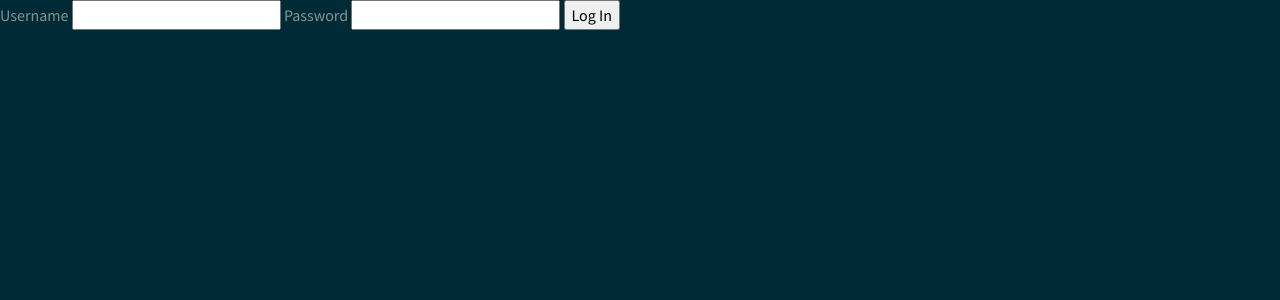
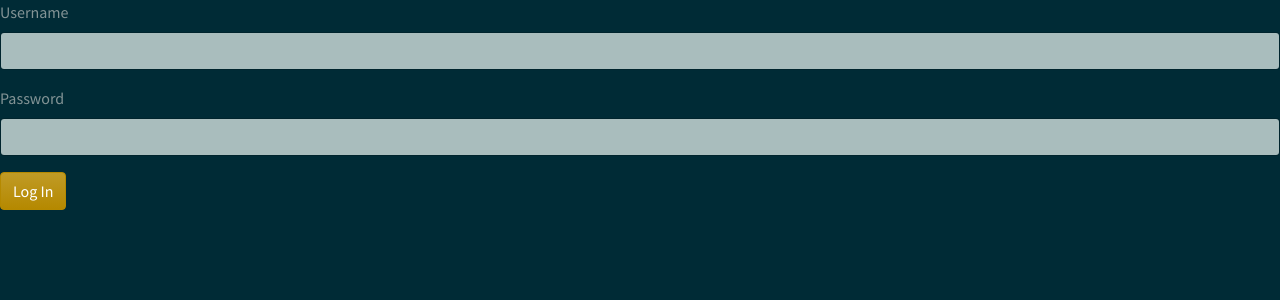
Before and after one commit to marcelhfm/dieta, a Python web app: template flaskr/templates/auth/login.html in a window 1280 px wide. Shown: the part 56-356 px from the top of the page. Run offline with Jinja, Linux system fonts and the light colour scheme; the template is opened without the code that fills it, so the values that code supplies are empty.

Commit message:
adapted login form to bootstrap

```diff
--- a/flaskr/templates/auth/login.html
+++ b/flaskr/templates/auth/login.html
@@ -1,10 +1,23 @@
 {% extends 'base.html' %}
 
-{% block header %}
-  <h1>{% block title %}Log In{% endblock %}</h1>
-{% endblock %}
+<h1>{% block title %}Log In{% endblock %}</h1>
 
 {% block content %}
+<form>
+  <div class="mb-3">
+    <label for="exampleInputEmail1" class="form-label">Username</label>
+    <input type="username" class="form-control" id="exampleInputUsername1" aria-describedby="usernameHelp">
+  </div>
+  <div class="mb-3">
+    <label for="exampleInputPassword1" class="form-label">Password</label>
+    <input type="password" class="form-control" id="exampleInputPassword1">
+  </div>
+  <button type="submit" class="btn btn-primary">Log In</button>
+</form>
+{% endblock  %}
+
+
+<!--
   <form method="post">
     <label for="username">Username</label>
     <input name="username" id="username" required>
@@ -12,4 +25,4 @@
     <input type="password" name="password" id="password" required>
     <input type="submit" value="Log In">
   </form>
-{% endblock %}
+-->
```
